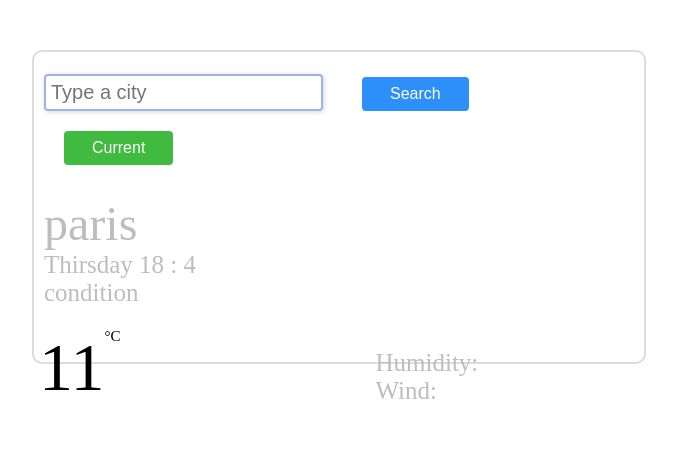
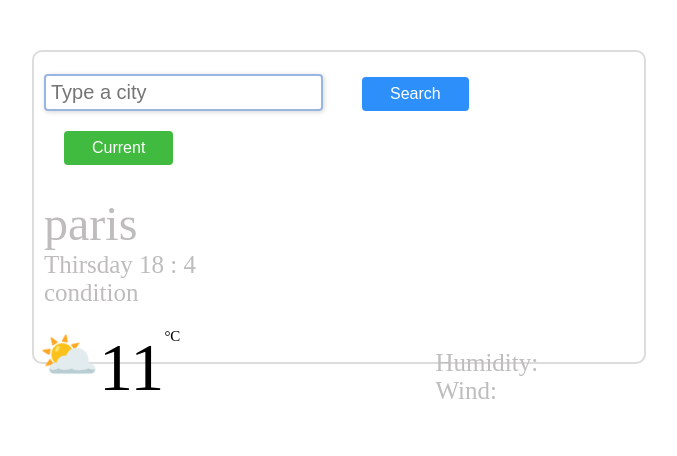
Before and after one commit to Mitra-rk/myExistingProject, a plain HTML site: page index.html in a window 1280 px wide. Shown: the whole page, without its empty margins (301-978 px from the left). Drawn offline with nearby package versions, Linux system fonts and the light colour scheme.

Commit message:
adding emoji inside temp

```diff
--- a/index.html
+++ b/index.html
@@ -26,6 +26,10 @@
 
       <div class="temp">
         <div class="first">
+          <span class="emoji">⛅</span>
+        </div>
+
+        <div class="forth">
           <h1 id="temp">11</h1>
         </div>
 
@@ -40,6 +44,8 @@
           </ul>
         </div>
       </div>
+
+      <div class="conditionWeek"></div>
     </div>
 
     <script src="src/index.js"></script>
--- a/src/styles.css
+++ b/src/styles.css
@@ -79,3 +79,6 @@ h1 {
 #wind {
   font-size: 25px;
 }
+.emoji {
+  font-size: 48px;
+}
```
